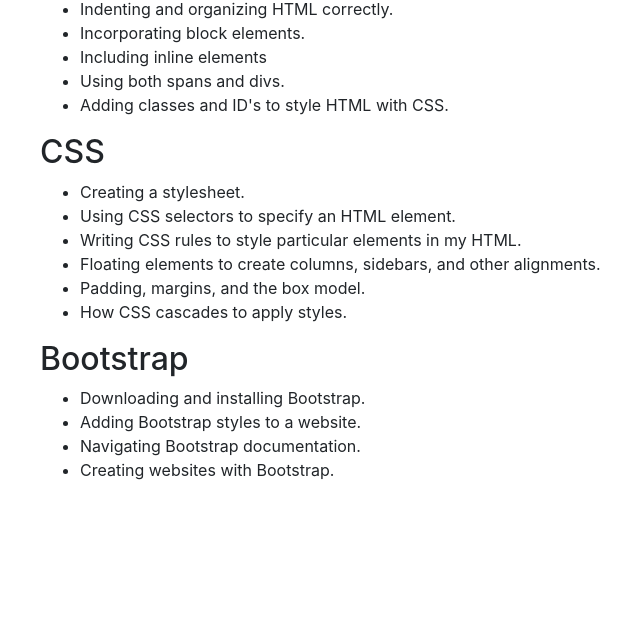
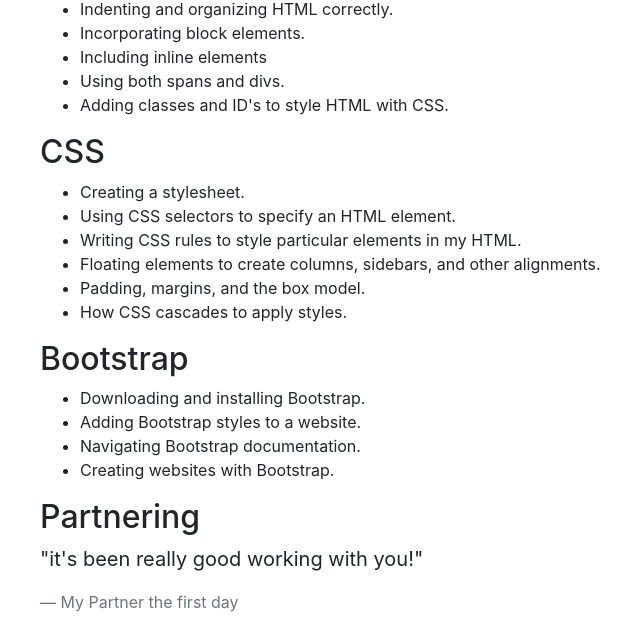
Before and after one commit to selinda-c/section-review, a plain HTML site: page index.html in a window 1280 px wide. Shown: the part 694-1324 px from the top of the page, without its empty margins (45-685 px from the left). Before the commit the page ends 1192 px from the top, so only its background shows below. Drawn offline with Linux system fonts and the light colour scheme.

Commit message:
add partner quote example

```diff
--- a/index.html
+++ b/index.html
@@ -51,6 +51,11 @@
      <li>Navigating Bootstrap documentation.</li>
      <li>Creating websites with Bootstrap.</li>
    </ul>
+   <h2>Partnering</h2>
+   <blockquote class="blockquote">
+     <p>"it's been really good working with you!"</p>
+     <footer class="blockquote-footer">My Partner the first day</footer>
+   </blockquote>
   </div>
 </body>
 </html>
```
